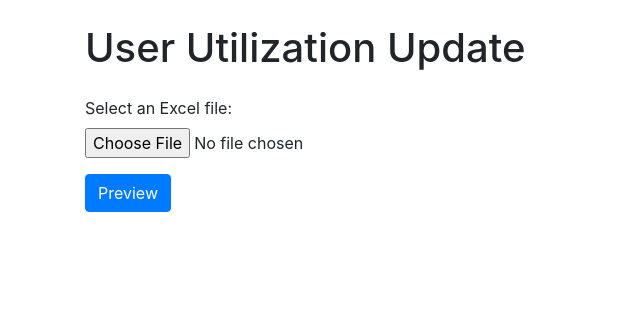
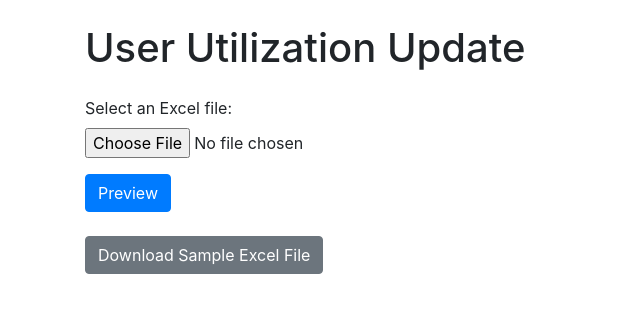
Before and after one commit to hf-ck/Genesys-Cloud-WFM-Bulk-Upload-Suite, a Flask app: page / in a window 1280 px wide. Shown: the top 313 px of the page, without its empty margins (0-640 px from the left). Run offline with Flask 3, Linux system fonts and the light colour scheme; some libraries are stand-ins or nearby versions.

Commit message:
Update index.html

```diff
--- a/templates/index.html
+++ b/templates/index.html
@@ -67,6 +67,9 @@
             <button type="submit" class="btn btn-primary">Preview</button>
         </form>
         <div id="preview-container" class="mt-4"></div>
+        <div class="mt-4">
+            <a href="https://github.com/hf-ck/Agent-Utilization-Update-Script/blob/main/static/example_agent_utilization.xlsx" class="btn btn-secondary" download>Download Sample Excel File</a>
+        </div>
     </div>
 </body>
 </html>
```
